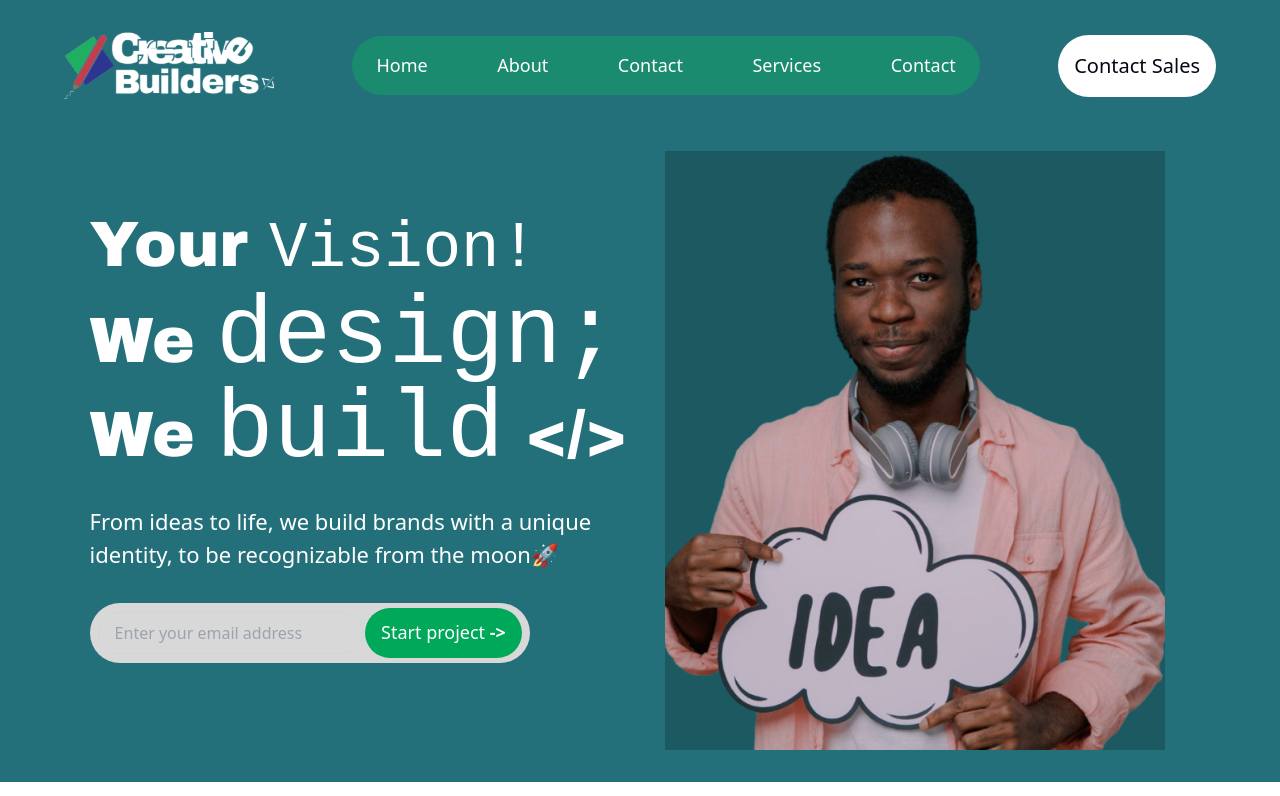
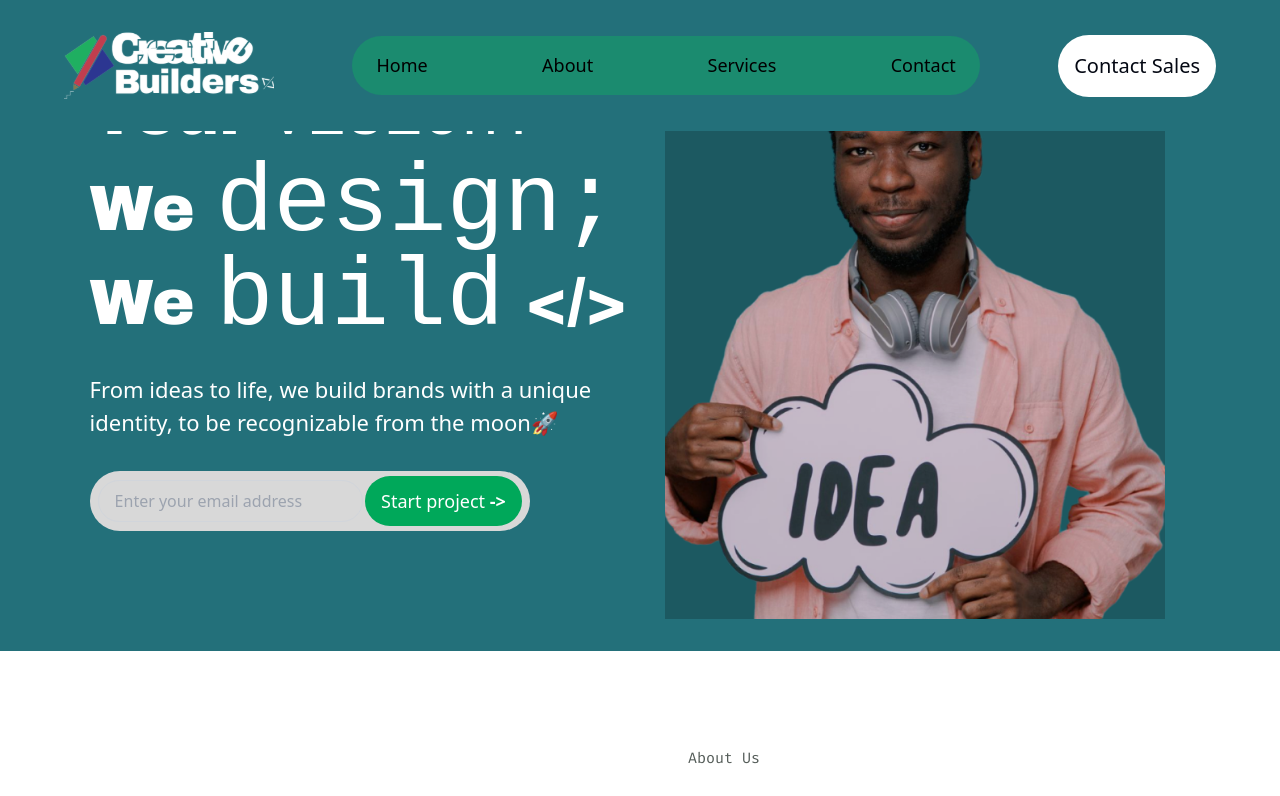
Before and after one commit to afolawebsolutions/creative-builders, a Next.js app: page / in a window 1280 px wide. Shown: the top 796 px of the page. Built offline with nearby package versions, Linux system fonts and the light colour scheme; a web font is replaced by a local one.

Commit message:
add navbar

```diff
--- a/components/Navbar.tsx
+++ b/components/Navbar.tsx
@@ -1,43 +1,100 @@
-"use client"
+"use client";
 
-import { useState } from 'react'
-import { Menu, X } from 'lucide-react'
-import Image from 'next/image'
+import { useState, useEffect, useRef } from "react";
+import { Menu, X } from "lucide-react";
+import Image from "next/image";
+
 export default function Navbar() {
-  const [isMenuOpen, setIsMenuOpen] = useState(false)
+  const [isMenuOpen, setIsMenuOpen] = useState(false);
+  const [navbarBackground, setNavbarBackground] = useState("#23707A"); // default color
+  const [logoSrc, setLogoSrc] = useState("/Assets/Asset 10 2.svg"); // default logo
+  const navbarRef = useRef<HTMLDivElement>(null);
+
+  // Function to handle background color and logo change based on scroll position
+  const handleScroll = () => {
+    const scrollPosition = window.scrollY;
+
+    // Detecting different sections (change based on your sections' heights)
+    if (scrollPosition < 300) {
+      // Section 1
+      setNavbarBackground("#23707A");
+      setLogoSrc("/Assets/Asset 10 2.svg");
+    } else if (scrollPosition >= 300 && scrollPosition < 600) {
+      // Section 2
+      setNavbarBackground("#FF5733");
+      setLogoSrc("/Assets/logo2.svg");
+    } else if (scrollPosition >= 600 && scrollPosition < 900) {
+      // Section 3
+      setNavbarBackground("#C70039");
+      setLogoSrc("/Assets/logo3.svg");
+    } else {
+      // Section 4 or other sections
+      setNavbarBackground("#900C3F");
+      setLogoSrc("/Assets/logo4.svg");
+    }
+  };
+
+  useEffect(() => {
+    document.addEventListener("scroll", handleScroll);
+    return () => {
+      document.removeEventListener("scroll", handleScroll);
+    };
+  }, []);
 
   return (
-    <nav className="bg-[#23707A] text-white p-8 md:px-[5%]">
-      <div className=" mx-auto flex md:justify-around justify-between items-center">
-        <Image
-            src="/Assets/Asset 10 2.svg"
-            alt="Logo"
-            width={210}
-            height={100}
-          />
+    <nav
+      ref={navbarRef}
+      className="fixed w-full top-0 left-0 z-50 transition-colors duration-500"
+      style={{ backgroundColor: navbarBackground }}
+    >
+      <div className=" mx-auto flex md:justify-around justify-between items-center p-8 md:px-[5%]">
+        {/* Logo */}
+        <Image src={logoSrc} alt="Logo" width={210} height={100} />
+
         <div className="hidden md:flex items-center justify-center flex-grow ">
           <div className="bg-[#11ae6070] rounded-full px-6 py-4 flex items-center justify-between lg:w-[80%] md:w-fit space-x-2">
-            <a href="#" className="hover:underline text-[18px] ">Home</a>
-            <a href="#" className="hover:underline text-[18px]">About</a>
-            <a href="#" className="hover:underline text-[18px]">Contact</a>
-            <a href="#" className="hover:underline text-[18px]">Services</a>
-            <a href="#" className="hover:underline text-[18px]">Contact</a>
+            <a href="#section1" className="hover:underline text-[18px]">
+              Home
+            </a>
+            <a href="#section2" className="hover:underline text-[18px]">
+              About
+            </a>
+            <a href="#section3" className="hover:underline text-[18px]">
+              Services
+            </a>
+            <a href="#section4" className="hover:underline text-[18px]">
+              Contact
+            </a>
           </div>
         </div>
-        <button className="bg-white text-gray-950 text-[20px] px-4 py-4 rounded-full hidden md:block">Contact Sales</button>
+
+        <button className="bg-white text-gray-950 text-[20px] px-4 py-4 rounded-full hidden md:block">
+          Contact Sales
+        </button>
         <button className="md:hidden" onClick={() => setIsMenuOpen(!isMenuOpen)}>
-          {isMenuOpen ? <X className='w-10 h-10 '/> : <Menu className='w-10 h-10 ' />}
+          {isMenuOpen ? <X className="w-10 h-10" /> : <Menu className="w-10 h-10" />}
         </button>
       </div>
+
       {isMenuOpen && (
         <div className="md:hidden mt-4 bg-[#143939] rounded-lg p-4">
-          <a href="#" className="block py-2">Home</a>
-          <a href="#" className="block py-2">About</a>
-          <a href="#" className="block py-2">Services</a>
-          <a href="#" className="block py-2">Contact</a>
-          <button className="bg-white text-[#1b4d4d] px-4 py-2 rounded-full mt-4 w-full">Sign Up</button>
+          <a href="#section1" className="block py-2">
+            Home
+          </a>
+          <a href="#section2" className="block py-2">
+            About
+          </a>
+          <a href="#section3" className="block py-2">
+            Services
+          </a>
+          <a href="#section4" className="block py-2">
+            Contact
+          </a>
+          <button className="bg-white text-[#1b4d4d] px-4 py-2 rounded-full mt-4 w-full">
+            Sign Up
+          </button>
         </div>
       )}
     </nav>
-  )
+  );
 }
```
